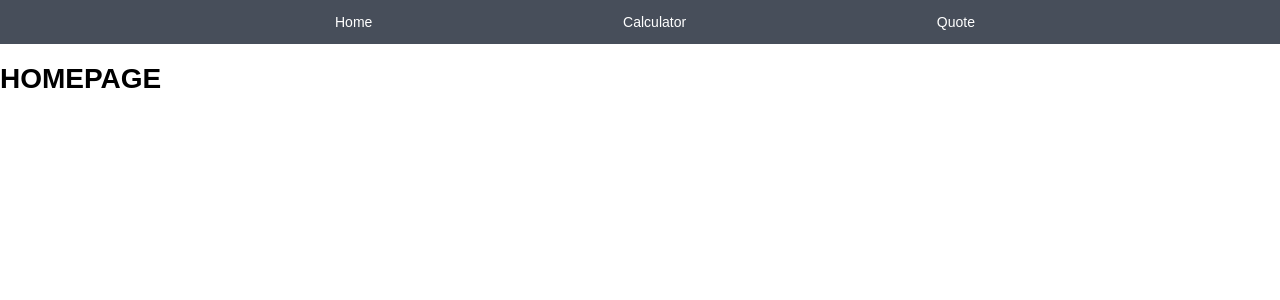
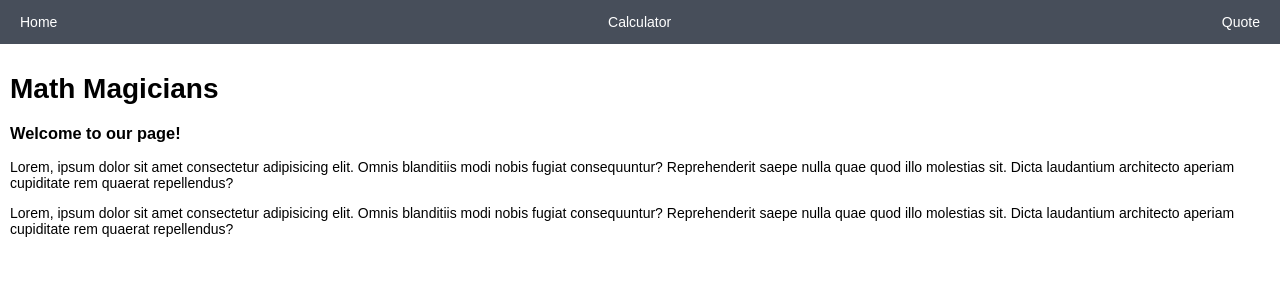
Before and after one commit to Wusinho/React-Calculator, a React app: page / in a window 1280 px wide. Shown: the top 300 px of the page. Built offline with nearby package versions, Linux system fonts and the light colour scheme.

Commit message:
Add styling to content

```diff
--- a/src/assets/styles/App.scss
+++ b/src/assets/styles/App.scss
@@ -28,11 +28,12 @@ a:hover {
 }
 
 .nav-links{
-  width: 50%;
+  width: 100%;
   display: flex;
   justify-content: space-between;
   align-items: center;
   list-style: none;
+  padding: 0 20px;
 }
 
 .board-row::after {
@@ -75,3 +76,9 @@ a:hover {
 .square:hover {
   background-color: lightblue;
 }
+
+.home,
+.calculator,
+.quote {
+  padding: 10px;
+}
--- a/src/components/Calculator.jsx
+++ b/src/components/Calculator.jsx
@@ -19,7 +19,7 @@ const Calculator = () => {
   const { total, next } = value;
 
   return (
-    <div>
+    <div className="calculator">
       <Display result={(next || total)} />
       <ButtonPanel clickHandler={(e) => handleClick(e)} />
     </div>
--- a/src/components/Home.jsx
+++ b/src/components/Home.jsx
@@ -1,5 +1,22 @@
 import React from 'react';
 
-const Home = () => <div><h1>HOMEPAGE</h1></div>;
+const Home = () => (
+  <div className="home">
+    <h1>Math Magicians</h1>
+    <h3>Welcome to our page!</h3>
+    <p>
+      Lorem, ipsum dolor sit amet consectetur adipisicing elit.
+      Omnis blanditiis modi nobis fugiat consequuntur?
+      Reprehenderit saepe nulla quae quod illo molestias sit.
+      Dicta laudantium architecto aperiam cupiditate rem quaerat repellendus?
+    </p>
+    <p>
+      Lorem, ipsum dolor sit amet consectetur adipisicing elit.
+      Omnis blanditiis modi nobis fugiat consequuntur?
+      Reprehenderit saepe nulla quae quod illo molestias sit.
+      Dicta laudantium architecto aperiam cupiditate rem quaerat repellendus?
+    </p>
+  </div>
+);
 
 export default Home;
--- a/src/components/Quote.jsx
+++ b/src/components/Quote.jsx
@@ -1,5 +1,10 @@
 import React from 'react';
 
-const Quote = () => <div><h1> QUOTE</h1></div>;
+const Quote = () => (
+  <div className="quote">
+    <h1> QUOTE</h1>
+    <p>It is a good day to die</p>
+  </div>
+);
 
 export default Quote;
```
